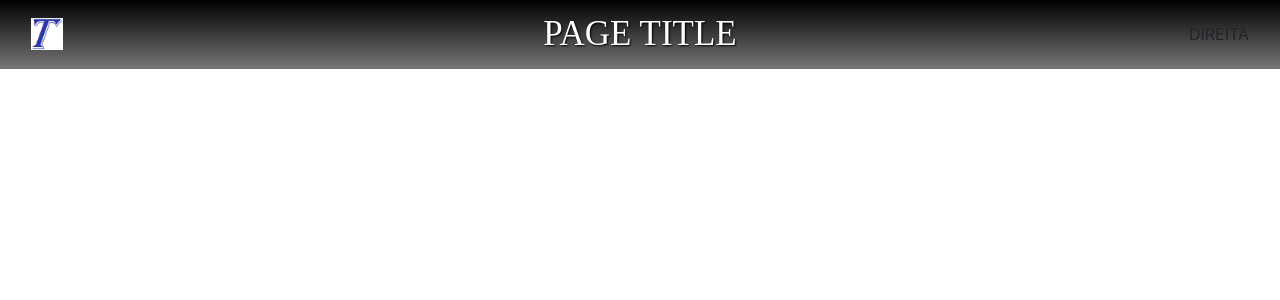
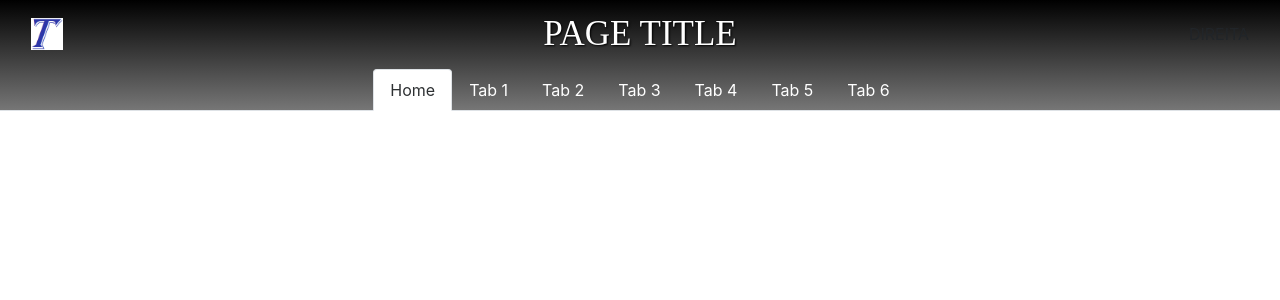
Before and after one commit to Paulo-E-F-Fernandes/projeto-template-ui, an Angular app: page / in a window 1280 px wide. Shown: the top 300 px of the page. Built offline with nearby package versions, Linux system fonts and the light colour scheme; what primeng would draw is missing.

Commit message:
Task #5 - criação do componente com as opções de menu

```diff
--- a/src/app/app.module.ts
+++ b/src/app/app.module.ts
@@ -11,12 +11,14 @@ import { SidebarModule } from 'primeng/sidebar';
 import { AppComponent } from './app.component';
 import { NavbarComponent } from './navbar/navbar.component';
 import { NavbarSidebarComponent } from './navbar-sidebar/navbar-sidebar.component';
+import { NavbarMenuComponent } from './navbar-menu/navbar-menu.component';
 
 @NgModule({
   declarations: [
     AppComponent,
     NavbarComponent,
-    NavbarSidebarComponent
+    NavbarSidebarComponent,
+    NavbarMenuComponent
   ],
   imports: [
     // Angular
--- /dev/null
+++ b/src/app/navbar-menu/navbar-menu.component.html
@@ -0,0 +1,5 @@
+<ul class="nav nav-tabs justify-content-center d-none d-sm-flex" id="tab-menu" role="tablist">
+  <li class="nav-item" *ngFor="let item of menuItems">
+    <a class="nav-link {{item.active}}" id="{{item.id + '-tab'}}" data-toggle="tab" href="{{'#'+item.url}}" role="tab" attr.aria-controls="{{item.id}}" attr.aria-selected="{{item.active != ''}}">{{item.label}}</a>
+  </li>
+</ul><!-- ./nav-tabs -->
--- /dev/null
+++ b/src/app/navbar-menu/navbar-menu.component.ts
@@ -0,0 +1,21 @@
+// Angular
+import { Component, OnInit, Input } from '@angular/core';
+
+// Application
+import { Menu } from '../domain/menu';
+
+@Component({
+  selector: 'app-navbar-menu',
+  templateUrl: './navbar-menu.component.html',
+  styleUrls: ['./navbar-menu.component.css']
+})
+export class NavbarMenuComponent implements OnInit {
+
+  @Input() menuItems : Menu[];
+
+  constructor() { }
+
+  ngOnInit() {
+  }
+
+}
--- a/src/app/navbar/navbar.component.html
+++ b/src/app/navbar/navbar.component.html
@@ -27,7 +27,8 @@
     <div class="col-4 col-sm-3 text-right align-middle">
       DIREITA
     </div><!-- ./col-4 col-sm-3 -->
+  </nav><!-- ./navbar -->
 
-
-  </nav><!-- ./navbar -->
+  <!-- Opções de menu do usuário -->
+  <app-navbar-menu [menuItems]="menuItemsReturned"></app-navbar-menu>
 </div><!-- ./navbar-background -->
--- a/src/styles.css
+++ b/src/styles.css
@@ -21,6 +21,16 @@
     background: linear-gradient(#000000, #777777);
 }
 
+/* Menus */
+.nav-tabs .nav-item a {
+    color: #fff;
+}
+
+.nav-tabs .nav-link.active {
+    color: #2e3133;
+    background-color: #fff;
+}
+
 /* Sidebar */
 .nav-pills .nav-item a {
     color: #fff;
```
Also changed, not shown: src/app/navbar-menu/navbar-menu.component.css (added), 2 other files (tests, documents, lock files or other folders).
